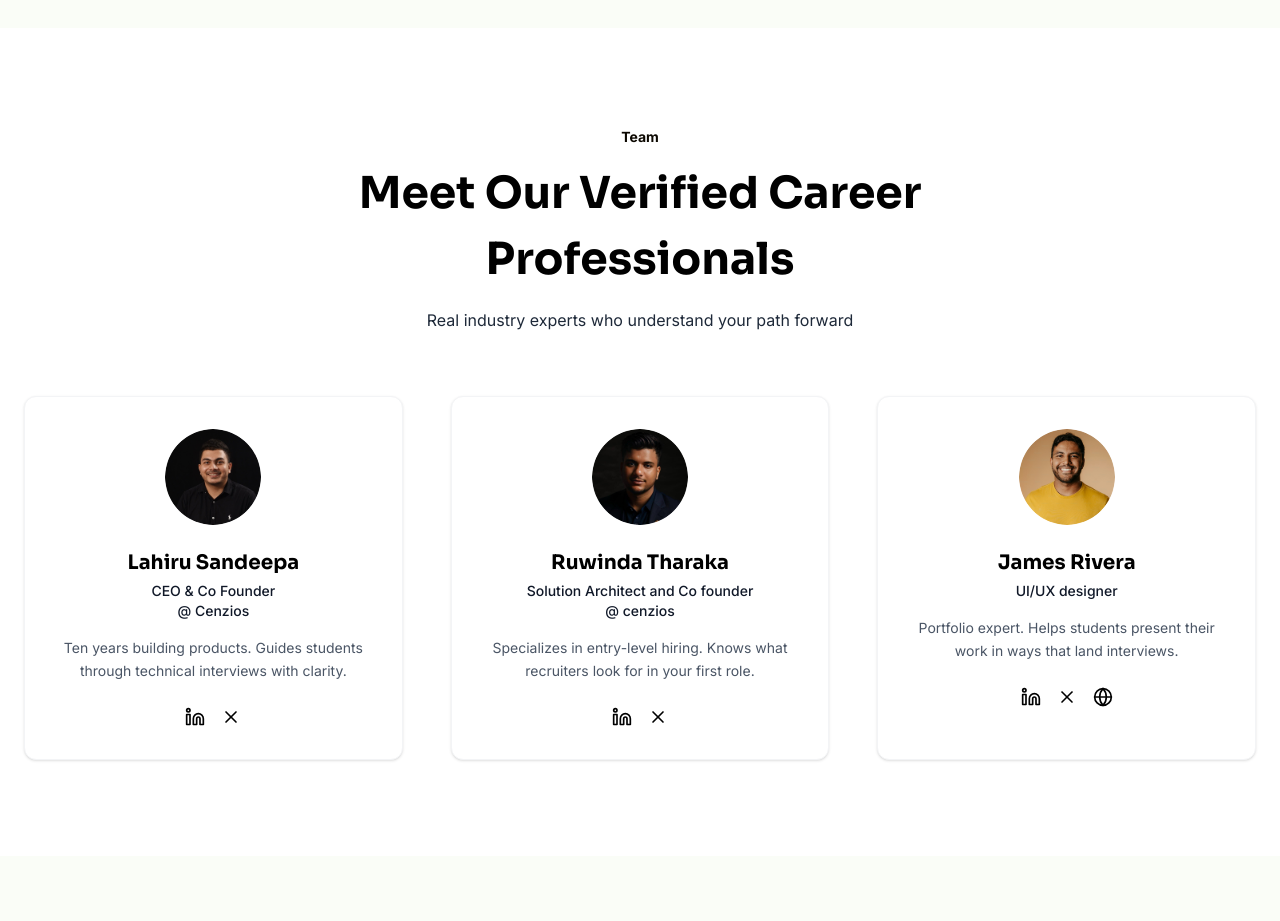
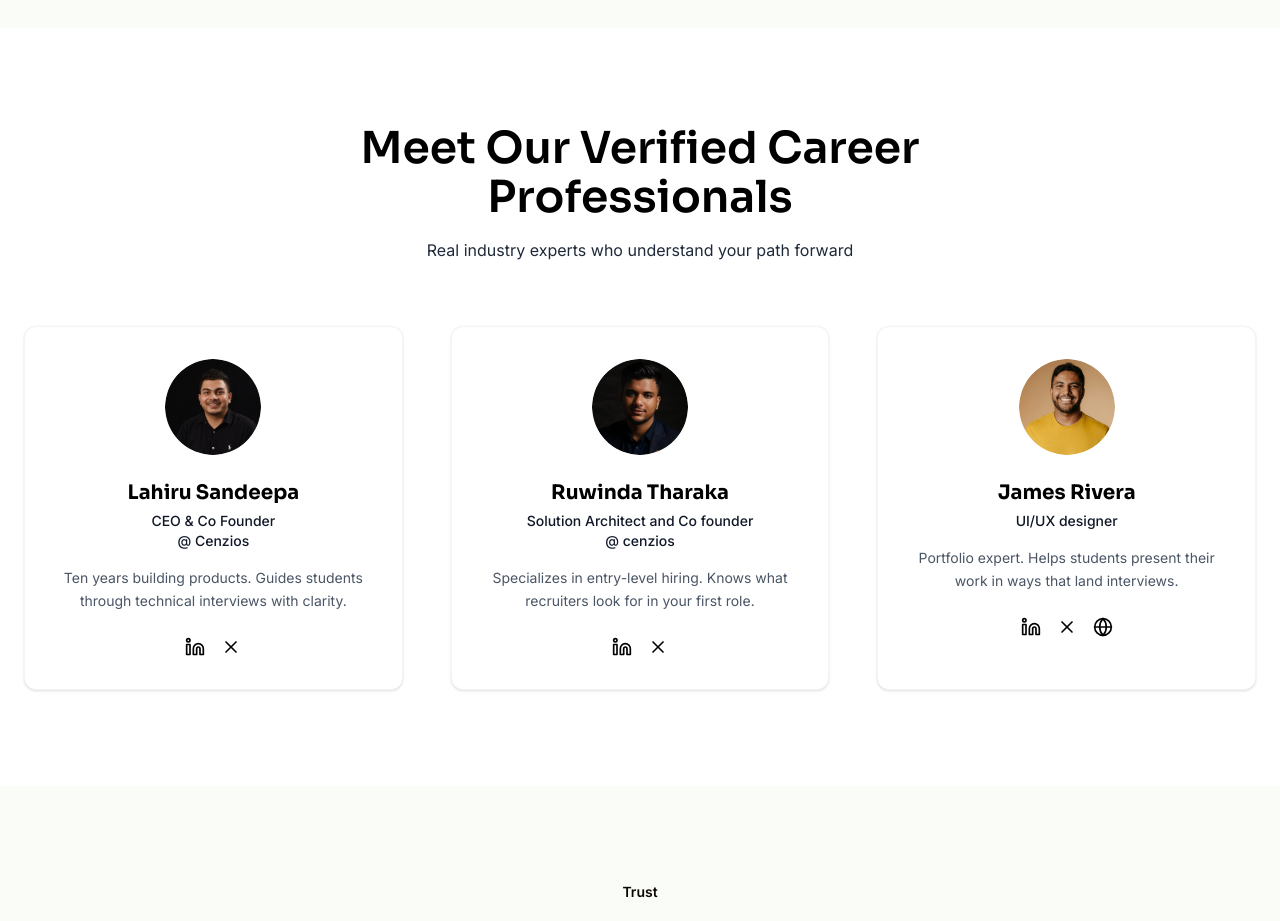
Before and after one commit to chamithsandeepa/InterviewPro, a Next.js app: page / in a window 1280 px wide. Shown: the part 3900-4821 px from the top of the page. Built offline with nearby package versions, Linux system fonts and the light colour scheme.

Commit message:
refactor Team component for improved heading styling and layout consistency

```diff
--- a/components/Team.tsx
+++ b/components/Team.tsx
@@ -83,17 +83,17 @@ export default function Team() {
             visible: { opacity: 1, y: 0 },
           }}
         >
-          <motion.span
-            className="text-sm font-bold text-[#0C0801]"
-            variants={{
-              hidden: { opacity: 0, y: 10 },
-              visible: { opacity: 1, y: 0 },
-            }}
+          <motion.h2
+            className="text-4xl lg:text-[44px] font-sora font-semibold text-black mb-4"
+            initial={{ opacity: 0, y: 20 }}
+            whileInView={{ opacity: 1, y: 0 }}
+            viewport={{ once: true }}
+            transition={{ duration: 0.6 }}
           >
-            Team
-          </motion.span>
+            Meet Our Verified Career Professionals
+          </motion.h2>
 
-          <motion.h2
+          {/* <motion.h2
             className="mt-3 font-sora text-[32px] md:text-[44px] font-bold text-black"
             variants={{
               hidden: { opacity: 0, y: 16 },
@@ -101,7 +101,7 @@ export default function Team() {
             }}
           >
             Meet Our Verified Career Professionals
-          </motion.h2>
+          </motion.h2> */}
 
           <motion.p
             className="mt-4 text-gray-800"
@@ -150,7 +150,8 @@ export default function Team() {
               <p className="mt-1 text-sm font-medium text-gray-900">
                 {member.role.includes("@") ? (
                   <>
-                    {member.role.split("@")[0]} <br /> @ {member.role.split("@")[1]}
+                    {member.role.split("@")[0]} <br /> @{" "}
+                    {member.role.split("@")[1]}
                   </>
                 ) : (
                   member.role
@@ -237,7 +238,10 @@ export default function Team() {
 
                 <div className="flex justify-center gap-6">
                   {teamMembers[activeIndex].linkedin && (
-                    <a href={teamMembers[activeIndex].linkedin} className="text-black">
+                    <a
+                      href={teamMembers[activeIndex].linkedin}
+                      className="text-black"
+                    >
                       <Linkedin className="h-6 w-6" />
                     </a>
                   )}
@@ -247,7 +251,10 @@ export default function Team() {
                     </a>
                   )}
                   {teamMembers[activeIndex].web && (
-                    <a href={teamMembers[activeIndex].web} className="text-black">
+                    <a
+                      href={teamMembers[activeIndex].web}
+                      className="text-black"
+                    >
                       <Globe className="h-6 w-6" />
                     </a>
                   )}
```
Lines whose indentation alone changed are shown as unchanged.
